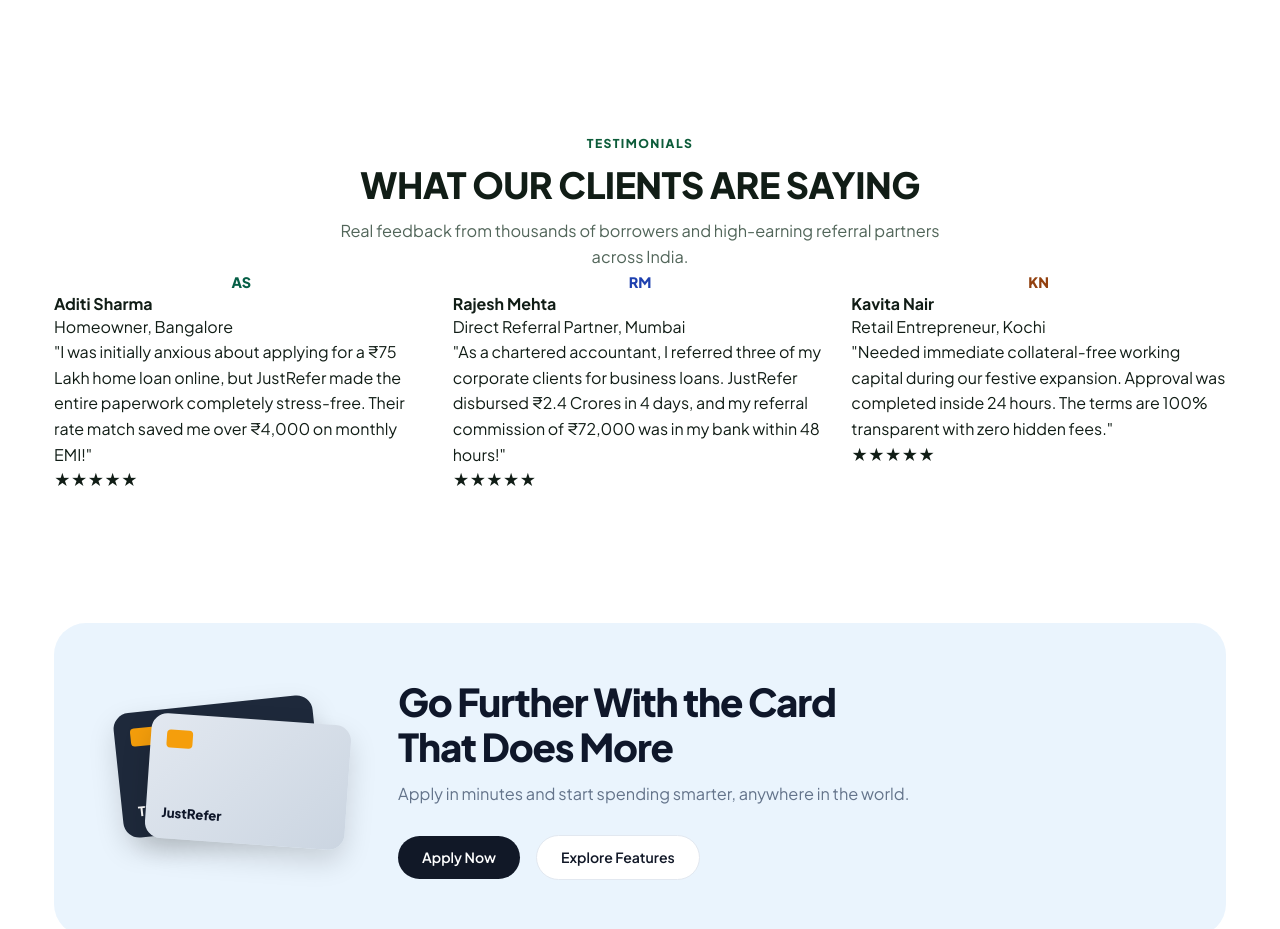
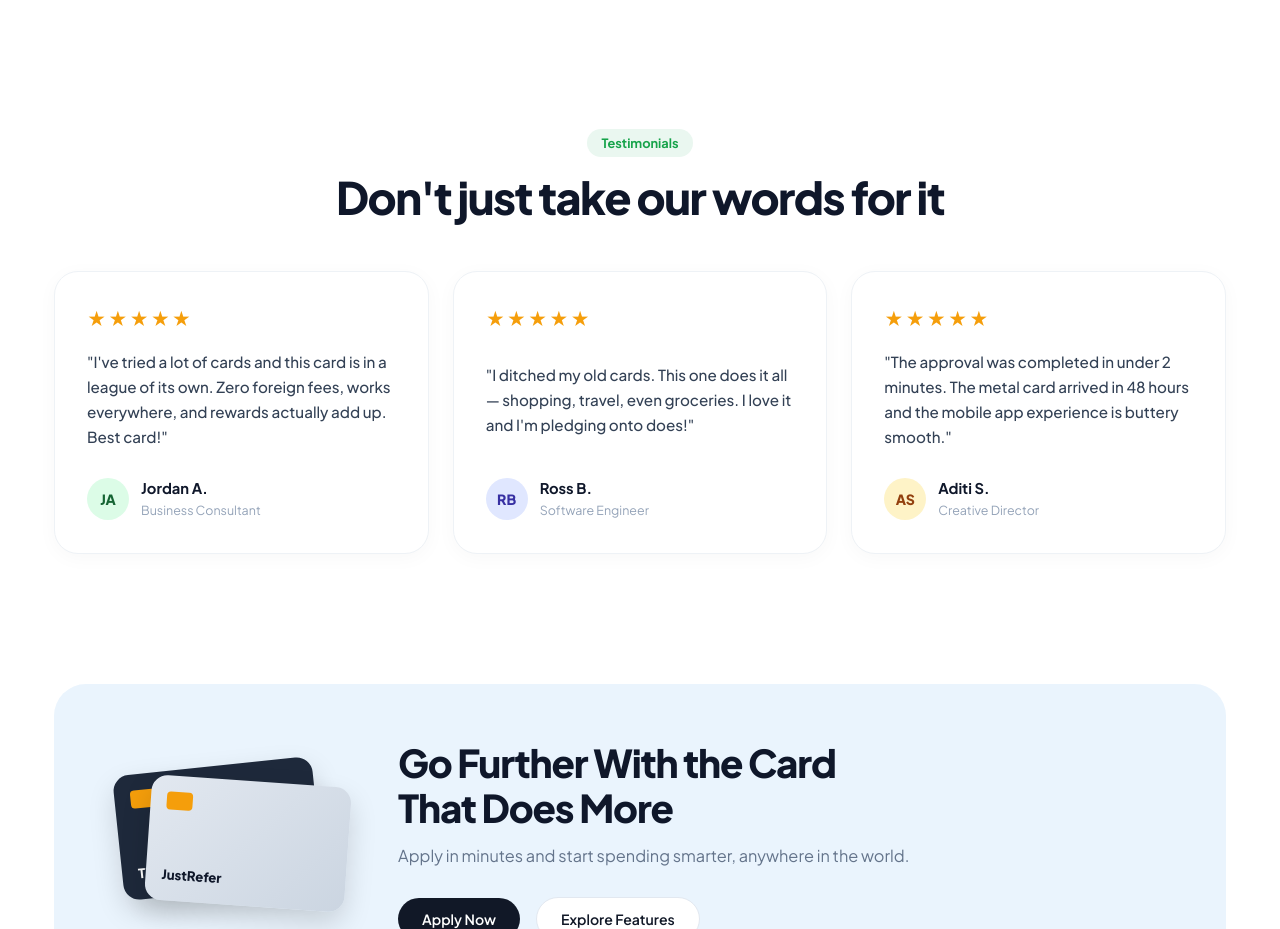
Before and after one commit to adityars07/Just-Refer, a React (Vite) app: page / in a window 1280 px wide. Shown: the part 3280-4209 px from the top of the page. Built offline with nearby package versions, Linux system fonts and the light colour scheme.

Commit message:
Update src/components/Testimonials.tsx

```diff
--- a/src/components/Testimonials.tsx
+++ b/src/components/Testimonials.tsx
@@ -1,70 +1,59 @@
 const Testimonials = () => {
   const reviews = [
     {
-      name: 'Aditi Sharma',
-      role: 'Homeowner, Bangalore',
-      quote: '"I was initially anxious about applying for a ₹75 Lakh home loan online, but JustRefer made the entire paperwork completely stress-free. Their rate match saved me over ₹4,000 on monthly EMI!"',
-      rating: 5,
-      initials: 'AS',
-      color: '#065f46'
+      name: 'Jordan A.',
+      role: 'Business Consultant',
+      avatar: 'JA',
+      avatarBg: '#dcfce7',
+      avatarColor: '#166534',
+      quote: "I've tried a lot of cards and this card is in a league of its own. Zero foreign fees, works everywhere, and rewards actually add up. Best card!",
+      stars: 5,
     },
     {
-      name: 'Rajesh Mehta',
-      role: 'Direct Referral Partner, Mumbai',
-      quote: '"As a chartered accountant, I referred three of my corporate clients for business loans. JustRefer disbursed ₹2.4 Crores in 4 days, and my referral commission of ₹72,000 was in my bank within 48 hours!"',
-      rating: 5,
-      initials: 'RM',
-      color: '#1e40af'
+      name: 'Ross B.',
+      role: 'Software Engineer',
+      avatar: 'RB',
+      avatarBg: '#e0e7ff',
+      avatarColor: '#3730a3',
+      quote: "I ditched my old cards. This one does it all — shopping, travel, even groceries. I love it and I'm pledging onto does!",
+      stars: 5,
     },
     {
-      name: 'Kavita Nair',
-      role: 'Retail Entrepreneur, Kochi',
-      quote: '"Needed immediate collateral-free working capital during our festive expansion. Approval was completed inside 24 hours. The terms are 100% transparent with zero hidden fees."',
-      rating: 5,
-      initials: 'KN',
-      color: '#92400e'
-    }
+      name: 'Aditi S.',
+      role: 'Creative Director',
+      avatar: 'AS',
+      avatarBg: '#fef3c7',
+      avatarColor: '#92400e',
+      quote: "The approval was completed in under 2 minutes. The metal card arrived in 48 hours and the mobile app experience is buttery smooth.",
+      stars: 5,
+    },
   ]
 
   return (
     <section className="testimonials-section" id="testimonials">
       <div className="container">
-        <div style={{ textAlign: 'center' }}>
-          <span className="section-tag">TESTIMONIALS</span>
-          <h2 className="section-title">WHAT OUR CLIENTS ARE SAYING</h2>
-          <p className="section-subtitle mx-auto">
-            Real feedback from thousands of borrowers and high-earning referral partners across India.
-          </p>
+        <div style={{ textAlign: 'center', marginBottom: '48px' }}>
+          <span className="section-eyebrow">Testimonials</span>
+          <h2 className="section-heading">Don't just take our words for it</h2>
         </div>
 
         <div className="testimonials-grid">
-          {reviews.map((rev, idx) => (
-            <div key={idx} className="testimonial-mint-card">
-              <div>
-                <div className="testimonial-avatar-row">
-                  <div
-                    className="test-avatar"
-                    style={{
-                      background: '#ffffff',
-                      color: rev.color,
-                      display: 'flex',
-                      alignItems: 'center',
-                      justifyContent: 'center',
-                      fontWeight: 800,
-                      fontSize: '0.9rem'
-                    }}
-                  >
-                    {rev.initials}
-                  </div>
-                  <div className="test-user">
-                    <h4>{rev.name}</h4>
-                    <span>{rev.role}</span>
-                  </div>
+          {reviews.map((r, i) => (
+            <div key={i} className="spendify-testimonial-card">
+              <div className="testimonial-stars-top">
+                {'★'.repeat(r.stars)}
+              </div>
+              <p className="testimonial-quote-text">
+                "{r.quote}"
+              </p>
+              <div className="testimonial-user-footer">
+                <div className="user-avatar-circle" style={{ background: r.avatarBg, color: r.avatarColor }}>
+                  {r.avatar}
                 </div>
-                <p className="testimonial-quote">{rev.quote}</p>
-              </div>
-              <div className="testimonial-stars">
-                {'★'.repeat(rev.rating)}
+                <div className="user-details-col">
+                  <span className="user-name">{r.name}</span>
+                  <span className="user-title">{r.role}</span>
+                </div>
               </div>
             </div>
           ))}
```
